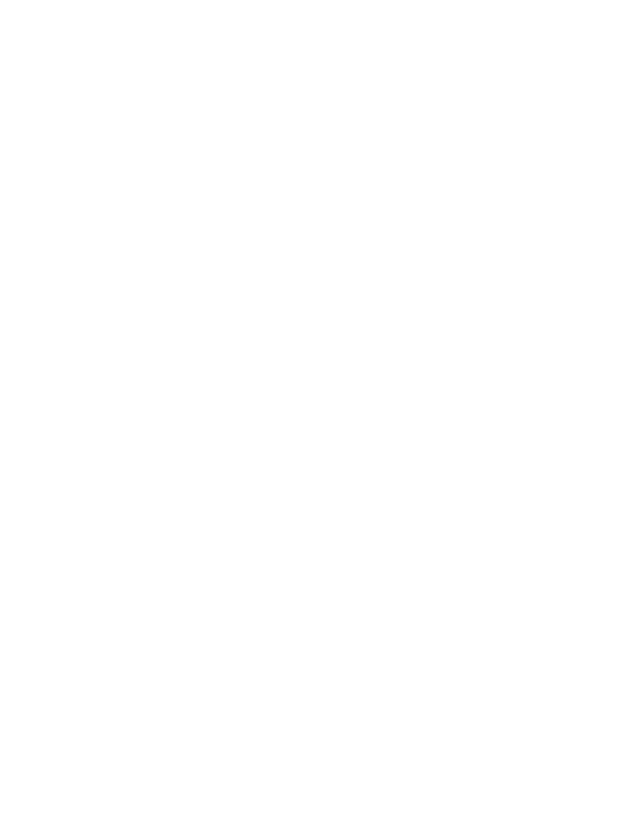
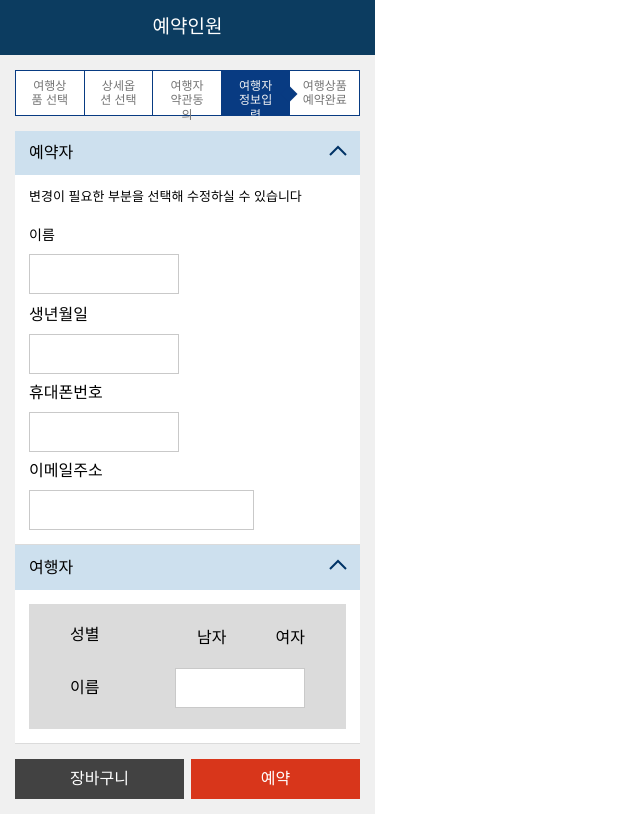
Before and after one commit to funcsom/kise_travel_tech_client, a React (Vite) app: page /travelerinfo in a window 1280 px wide. Before the commit this address had no page. Shown: the whole page, without its empty margins (0-640 px from the left). Built offline with nearby package versions, Linux system fonts and the light colour scheme; a web font is replaced by a local one.

Commit message:
여행자 정보입력 페이지 라우팅 및 구현

```diff
--- a/src/App.jsx
+++ b/src/App.jsx
@@ -5,6 +5,8 @@
 import SelectProduct from "./pages/4-select-product-page/SelectProduct";
 import SelectDetail from "./pages/5-select-detail-page/SelectDetail";
 import TravelerAgree from "./pages/6-traveler-agree-page/TravelerAgree";
+import TravelerInfo from "./pages/7-traveler-info/TravelerInfo";
+import CompleteProduct from "./pages/8-complete-product/CompleteProduct";
 import styles from "./App.module.css";
 
 function App() {
@@ -16,6 +18,8 @@
         <Route path="/selectproduct" element={<SelectProduct />} />
         <Route path="/selectdetail" element={<SelectDetail />} />
         <Route path="/traveleragree" element={<TravelerAgree />} />
+        <Route path="/travelerinfo" element={<TravelerInfo />} />
+        <Route path="/completeproduct" element={<CompleteProduct />} />
       </Routes>
     </div>
   );
--- a/src/pages/7-traveler-info/TravelerInfo.jsx
+++ b/src/pages/7-traveler-info/TravelerInfo.jsx
@@ -0,0 +1,38 @@
+import Header from "../../components/Header";
+import Body from "../../components/common/Body";
+import Progressbar from "../../components/common/Progressbar";
+import ToggleWrapper from "../../components/common/ToggleWrapper";
+import Wrapper from "../../components/common/Wrapper";
+import Button from "../../components/Button";
+import ReservateForm from "./components/ReservateForm";
+import TravelerForm from "./components/TravelerForm";
+import Product from "../../components/common/Product";
+
+const TravelerInfo = (props) => {
+  return (
+    <div>
+      <Header text="예약인원" />
+      <Body>
+        <Progressbar nthChild={4} />
+        <div>
+          <ToggleWrapper title="예약자">
+            <Wrapper>
+              <ReservateForm />
+            </Wrapper>
+          </ToggleWrapper>
+          <ToggleWrapper title="여행자">
+            <Wrapper>
+              <TravelerForm />
+            </Wrapper>
+          </ToggleWrapper>
+        </div>
+        <div style={{ display: "flex", gap: "7px" }}>
+          <Button text="장바구니" type="cart" />
+          <Button text="예약" type="cta" />
+        </div>
+      </Body>
+    </div>
+  );
+};
+
+export default TravelerInfo;
--- /dev/null
+++ b/src/pages/7-traveler-info/components/ReservateForm.jsx
@@ -0,0 +1,67 @@
+const ReservateForm = (props) => {
+  return (
+    <div
+      style={{
+        display: "flex",
+        flexDirection: "column",
+        gap: "22px",
+      }}
+    >
+      <span style={{ font: "var(--font-b4)" }}>
+        변경이 필요한 부분을 선택해 수정하실 수 있습니다
+      </span>
+      <div
+        style={{
+          display: "flex",
+          flexDirection: "column",
+          gap: "13px",
+        }}
+      >
+        <div
+          style={{
+            display: "flex",
+            flexDirection: "column",
+            gap: "11px",
+          }}
+        >
+          <span style={{ display: "block", font: "var(--font-b3-m)" }}>
+            이름
+          </span>
+          <input type="text" style={{ width: "150px" }} />
+        </div>
+        <div
+          style={{
+            display: "flex",
+            flexDirection: "column",
+            gap: "11px",
+          }}
+        >
+          <span style={{ display: "block" }}>생년월일</span>
+          <input type="number" style={{ width: "150px" }} />
+          <div
+            style={{
+              display: "flex",
+              flexDirection: "column",
+              gap: "11px",
+            }}
+          >
+            <span style={{ display: "block" }}>휴대폰번호</span>
+            <input type="tel" style={{ width: "150px" }} />
+          </div>
+          <div
+            style={{
+              display: "flex",
+              flexDirection: "column",
+              gap: "11px",
+            }}
+          >
+            <span style={{ display: "block" }}>이메일주소</span>
+            <input type="email" style={{ width: "225px" }} />
+          </div>
+        </div>
+      </div>
+    </div>
+  );
+};
+
+export default ReservateForm;
--- /dev/null
+++ b/src/pages/7-traveler-info/components/TravelerForm.jsx
@@ -0,0 +1,56 @@
+const TravelerForm = (props) => {
+  return (
+    <div
+      style={{
+        padding: "21px 41px",
+        backgroundColor: "var(--color-gray-100)",
+        display: "flex",
+        flexDirection: "column",
+        justifyContent: "space-between",
+        alignItems: "center",
+        gap: "22px",
+        flex: "1",
+      }}
+    >
+      <div
+        style={{
+          width: "100%",
+          display: "flex",
+          justifyContent: "space-between",
+          alignItems: "center",
+        }}
+      >
+        <span>성별</span>
+        <div
+          style={{
+            width: "130px",
+            display: "flex",
+            justifyContent: "space-between",
+          }}
+        >
+          <label htmlFor="gender-man">
+            <input type="radio" id="gender-man" /> 남자
+          </label>
+          <label htmlFor="gender-woman">
+            <input type="radio" id="gender_woman" /> 여자
+          </label>
+        </div>
+      </div>
+      <div
+        style={{
+          width: "100%",
+          display: "flex",
+          justifyContent: "space-between",
+          alignItems: "center",
+        }}
+      >
+        <span style={{ display: "block" }}>이름</span>
+        <div>
+          <input type="text" style={{ width: "130px" }} />
+        </div>
+      </div>
+    </div>
+  );
+};
+
+export default TravelerForm;
```
